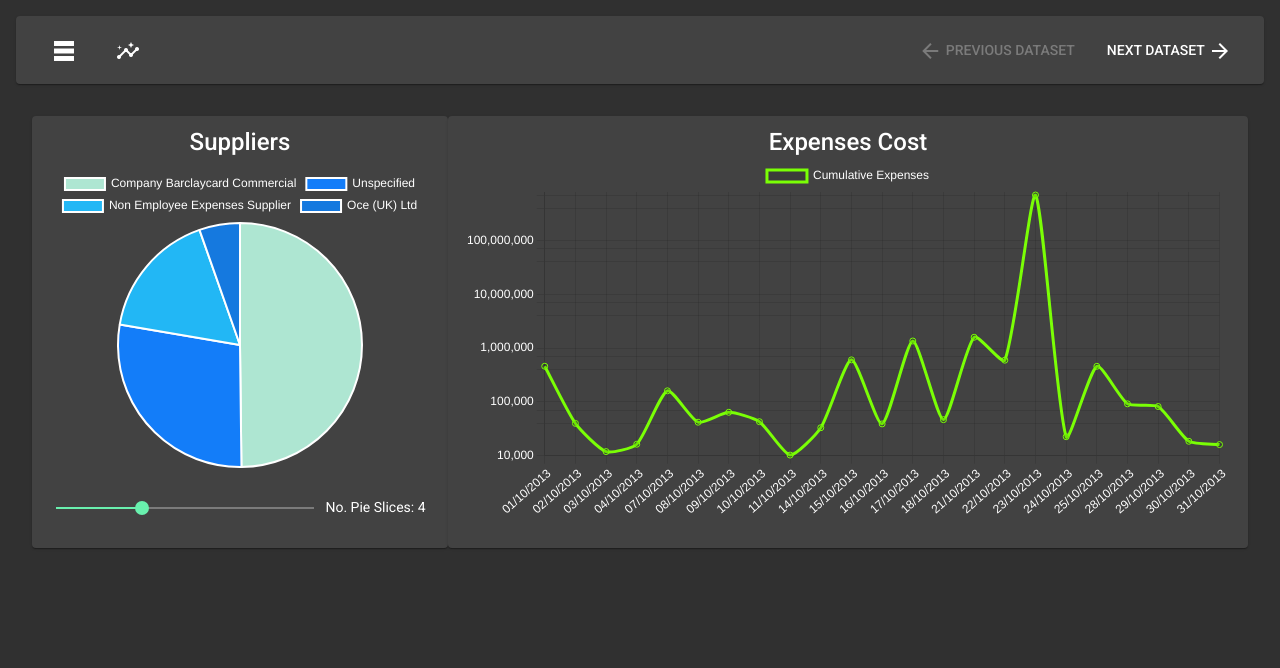
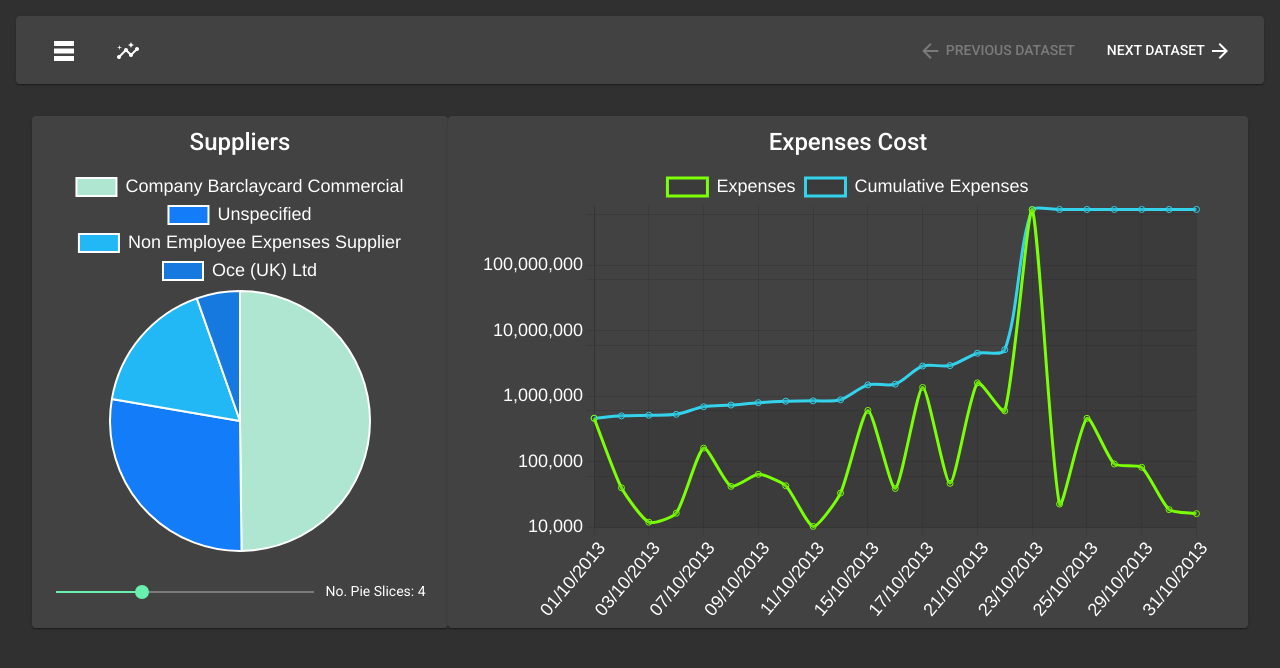
Before and after one commit to WilliamAinsworth/InterviewProject, an Angular app: page /charts in a window 1280 px wide. Shown: the top 668 px of the page. Built offline with nearby package versions, Linux system fonts and the light colour scheme.

Commit message:
fix: adjust chart scaling styles
- add cumulative data back to chart and fix map method
- toggle / untoggle 2 sets of data on line chart

```diff
--- a/src/app/data-viewer/line-chart/line-chart.component.css
+++ b/src/app/data-viewer/line-chart/line-chart.component.css
@@ -1,6 +1,11 @@
 #lineChart {
   display: block;
-  height: 90%;
+  height: 95%;
+  margin: 1rem;
+}
+
+#lineChartCanvas {
+  max-height: 75vh;
 }
 
 mat-card-title {
@@ -10,5 +15,5 @@ mat-card-title {
 mat-card {
   width: 60vw;
   display: inline-block;
-  height: 400px;
+  height: 60vh;
 }
--- a/src/app/data-viewer/line-chart/line-chart.component.ts
+++ b/src/app/data-viewer/line-chart/line-chart.component.ts
@@ -12,8 +12,10 @@ export class LineChartComponent implements OnInit, OnDestroy {
 
   private expenseDates: string[];
   private expenseAmounts: number[];
+  private cumulativeExpenses: number[];
   private lineChartRef: any;
   private dataSubscription: Subscription;
+  private fontSize: number = 18;
 
   constructor(private dataService: DataService) {
     document.addEventListener('RE-RENDER', this.resetChart);
@@ -32,10 +34,14 @@ export class LineChartComponent implements OnInit, OnDestroy {
     this.dataSubscription = this.dataService.getExpensesPerDate().subscribe((data) => {
       this.expenseDates = Object.keys(data);
       this.expenseAmounts = Object.values(data)
+
+      const cumulativeSum = (sum => (value: number) => sum += value)(0);
+      this.cumulativeExpenses = [...Object.values(data)].map(cumulativeSum)
+
+      console.log(Object.values(data))
       this.generateLineChart();
     })
   }
-
 
   private generateLineChart = () => {
     Chart.defaults.color = '#FFF';
@@ -44,22 +50,50 @@ export class LineChartComponent implements OnInit, OnDestroy {
       data: {
         labels: this.expenseDates,
         datasets: [{
-          label: "Cumulative Expenses",
+          label: "Expenses",
           data: this.expenseAmounts,
           fill: false,
           borderColor: '#7aff05',
           tension: 0.2
-        }]
+        },{
+          label: "Cumulative Expenses",
+          data: this.cumulativeExpenses,
+          fill: true,
+          borderColor: '#34d2eb',
+          tension: 0.3
+        }
+
+        ]
       },
       options: {
+        plugins: {
+          legend: {
+            labels: {
+              // This more specific font property overrides the global property
+              font: {
+                size: this.fontSize
+              }
+            }
+          }
+        },
         maintainAspectRatio: false,
         scales: {
           x: {
-            display: true
+            display: true,
+            ticks: {
+              font: {
+                size: this.fontSize
+              }
+            }
           },
           y: {
             display: true,
             type: 'logarithmic',
+            ticks: {
+              font: {
+                size: this.fontSize
+              }
+            }
           }
         }
       }
@@ -70,6 +104,7 @@ export class LineChartComponent implements OnInit, OnDestroy {
     this.ngOnDestroy()
     this.expenseDates = [];
     this.expenseAmounts = [];
+    this.cumulativeExpenses = [];
     this.getData();
   }
 }
--- a/src/app/data-viewer/pie-chart/pie-chart.component.css
+++ b/src/app/data-viewer/pie-chart/pie-chart.component.css
@@ -4,12 +4,12 @@
 }
 
 #pieChartCanvas {
-  max-height: 300px;
+  max-height: 50vh;
 }
 
 mat-card {
   width: 30vw;
-  height: 400px;
+  height: 60vh;
   display: flex;
   flex-direction: column;
   justify-content: space-between;
--- a/src/app/data-viewer/pie-chart/pie-chart.component.ts
+++ b/src/app/data-viewer/pie-chart/pie-chart.component.ts
@@ -14,8 +14,9 @@ Chart.register(...registerables);
 export class PieChartComponent implements OnInit, OnDestroy {
 
   @Input() pieSlices: number = 4;
+
   // TODO can't seem to use these as inputs to the Material Slider, possible bug
-  public static MAX_PIE_SLICES = 10;
+  public static MAX_PIE_SLICES = 8;
   public static MIN_PIE_SLICES = 2;
 
   private expenseTypes: string[] = [];
@@ -24,6 +25,7 @@ export class PieChartComponent implements OnInit, OnDestroy {
   private chartRef: any;
   private otherData: any[];
   private dataSubscription: Subscription;
+  private fontSize: number = 18;
 
   constructor(private dataService: DataService) {
     document.addEventListener('RE-RENDER', this.resetChart);
@@ -56,21 +58,6 @@ export class PieChartComponent implements OnInit, OnDestroy {
       for (let i = 0; i < this.pieSlices; i++) {
         this.addData();
       }
-
-      // let trimmedData: number = 0;
-      // for (const property in data) {
-      //   let count = data[property];
-      //
-      //   if (count < 50) {
-      //     trimmedData = trimmedData + count;
-      //     delete data[property];
-      //   }
-      // }
-      // data['other'] = trimmedData;
-      //
-      // this.expenseTypes = Object.keys(data);
-      // this.occurrences = Object.values(data);
-
       this.colours = this.generateChartColours(PieChartComponent.MAX_PIE_SLICES);
       this.generatePieChart();
     })
@@ -110,6 +97,17 @@ export class PieChartComponent implements OnInit, OnDestroy {
           backgroundColor: this.colours,
           hoverOffset: 4
         }]
+      },      options: {
+        plugins: {
+          legend: {
+            labels: {
+              // This more specific font property overrides the global property
+              font: {
+                size: this.fontSize
+              }
+            }
+          }
+        },
       }
     });
   }
--- a/src/app/data-viewer/table-view/table-view.component.html
+++ b/src/app/data-viewer/table-view/table-view.component.html
@@ -11,7 +11,7 @@
     <tr mat-row *matRowDef="let row; columns: displayedColumns;"></tr>
   </table>
 
-  <mat-paginator [pageSizeOptions]="[5, 10]"
+  <mat-paginator [pageSizeOptions]="[10, 20, 50, 250]"
                  showFirstLastButtons
                  aria-label="Select page of expense data">
   </mat-paginator>
--- a/src/app/data/data.service.ts
+++ b/src/app/data/data.service.ts
@@ -86,7 +86,6 @@ export class DataService {
       expenses.forEach((expense: Expense) => {
         accExpenses[expense.Date] = accExpenses[expense.Date] + +expense.Amount || +expense.Amount;
       })
-      console.log(accExpenses)
       return accExpenses;
     }))
   }
--- a/src/styles.css
+++ b/src/styles.css
@@ -1,4 +1,4 @@
 /* You can add global styles to this file, and also import other style files */
 @import '@angular/material/prebuilt-themes/purple-green.css';
 html, body { height: 100%; }
-body { margin: 0; font-family: Roboto, "Helvetica Neue", sans-serif;}
+body { margin: 0; font-family: Roboto, "Helvetica Neue", sans-serif; overflow-x: hidden;}
```
